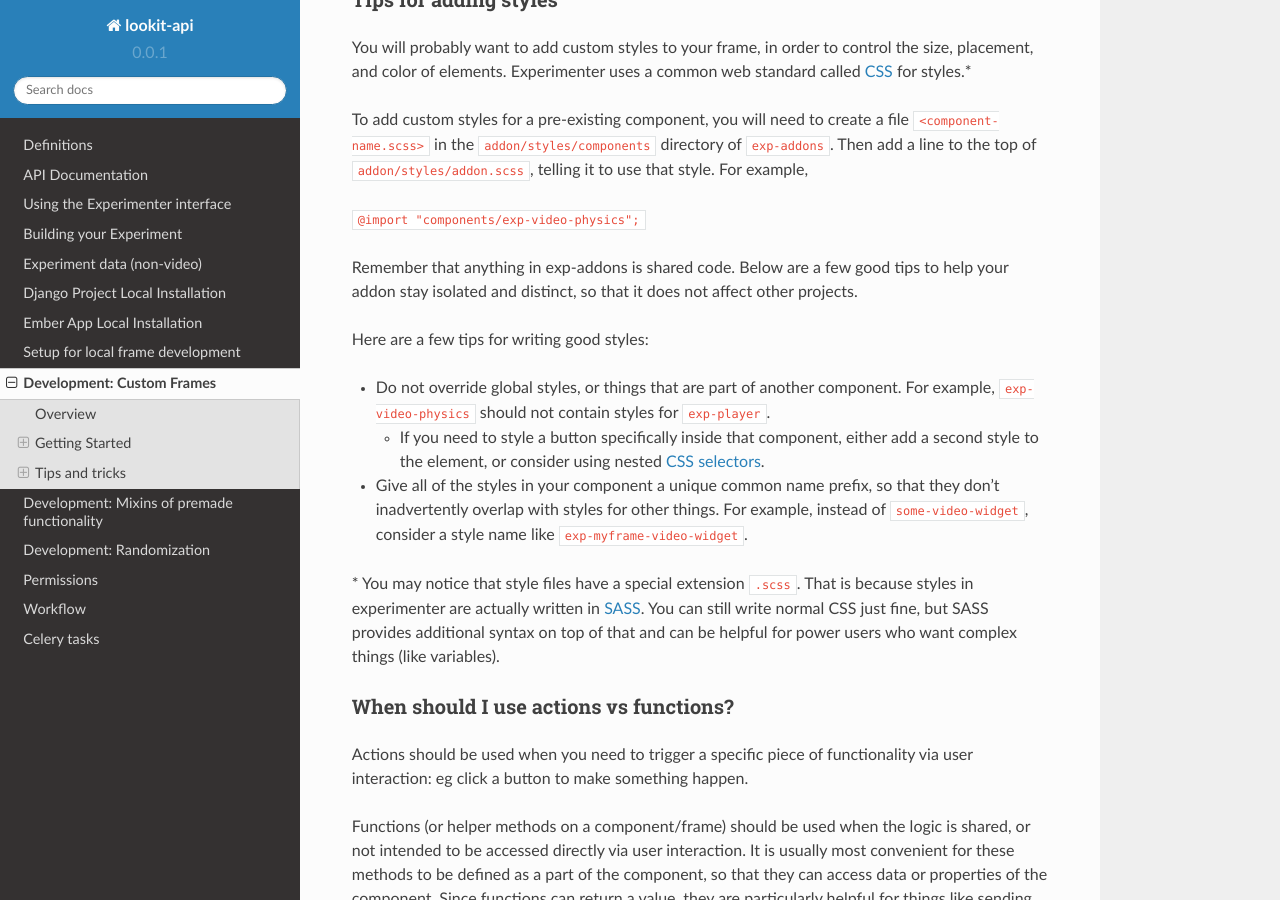
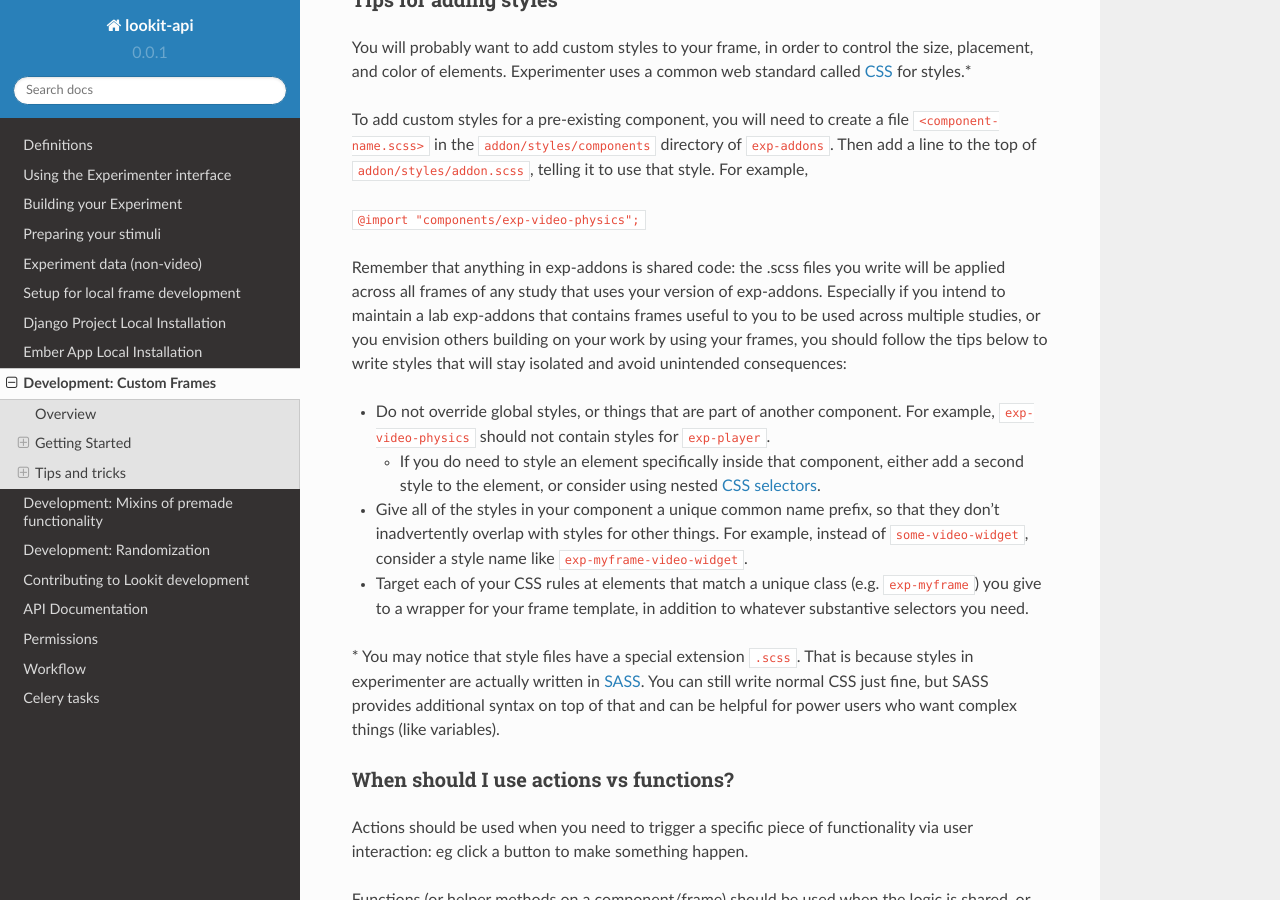
Before and after one commit to lookit/lookit-api, a Sphinx documentation site: the page built from docs/source/frames.md, in a window 1280 px wide and 900 px high, scrolled down 6951 px. Built offline with Sphinx 7.4.7 and the Read the Docs theme 2.0.0, drawn with Linux system fonts in a browser that asks for light colours.

Commit message:
update docs - css recommendations, COS -> lookit repo, add back in stimuli advice, reorder

```diff
--- a/docs/source/frames.md
+++ b/docs/source/frames.md
@@ -16,10 +16,10 @@ Experimenter is composed of three main modules:
 
 Generally, all 'frame' development will happen in the exp-player module. By nature of the way the ember-lookit-frameplayer
 repository is structured, this will mean making changes in the `ember-lookit-frameplayer/lib/exp-player` directory. These changes
-can be committed as part of the [exp-addons](https://github.com/CenterForOpenScience/exp-addons) git submodule
+can be committed as part of the [exp-addons](https://github.com/lookit/exp-addons) git submodule
 (installed under `ember-lookit-frameplayer/lib`).
 
-To start developing your own frames, you will want to first follow the "Setup for local frame development"  steps.
+To start developing your own frames, you will want to first follow the "Setup for local frame development" steps.
 To use the frame definitions you have created when posting a study on Lookit, you can specify your own exp-addons repo to use (see "Using the experimenter interface").
 
 ### Getting Started
@@ -287,16 +287,13 @@ it to use that style. For example,
 
 `@import "components/exp-video-physics";`
 
-Remember that anything in exp-addons is shared code. Below are a few good tips to help your addon stay isolated and
-distinct, so that it does not affect other projects.
-
-Here are a few tips for writing good styles:
+Remember that anything in exp-addons is shared code: the .scss files you write will be applied across all frames of any study that uses your version of exp-addons. Especially if you intend to maintain a lab exp-addons that contains frames useful to you to be used across multiple studies, or you envision others building on your work by using your frames, you should follow the tips below to write styles that will stay isolated and avoid unintended consequences:
 - Do not override global styles, or things that are part of another component. For example, `exp-video-physics` should
 not contain styles for `exp-player`.
-   - If you need to style a button specifically inside that component, either add a second style to the element, or
-     consider using nested [CSS selectors](https://developer.mozilla.org/en-US/docs/Learn/CSS/Introduction_to_CSS/Selectors).
+	- If you do need to style an element specifically inside that component, either add a second style to the element, or consider using nested [CSS selectors](https://developer.mozilla.org/en-US/docs/Learn/CSS/Introduction_to_CSS/Selectors).
 - Give all of the styles in your component a unique common name prefix, so that they don't inadvertently overlap with
 styles for other things. For example, instead of `some-video-widget`, consider a style name like `exp-myframe-video-widget`.
+- Target each of your CSS rules at elements that match a unique class (e.g. `exp-myframe`) you give to a wrapper for your frame template, in addition to whatever substantive selectors you need.
 
 \* You may notice that style files have a special extension `.scss`. That is because styles in experimenter are
 actually written in [SASS](http://sass-lang.com/). You can still write normal CSS just fine, but SASS provides
```
Also changed, not shown: docs/source/contributing.rst (added, +36 -0 lines), docs/source/index.rst (+4 -5 lines), docs/source/stimuli.md (+5 -3 lines).
